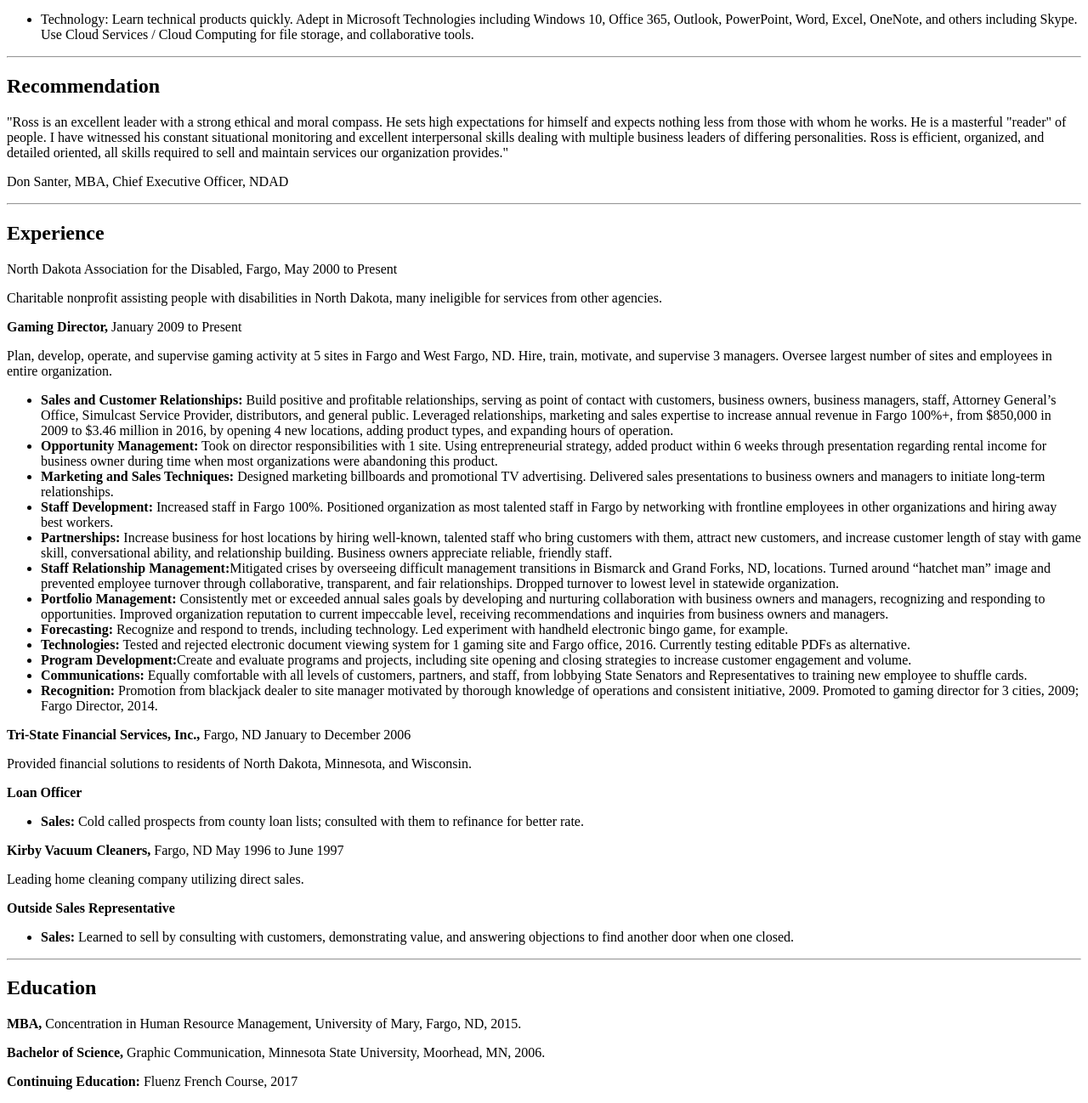
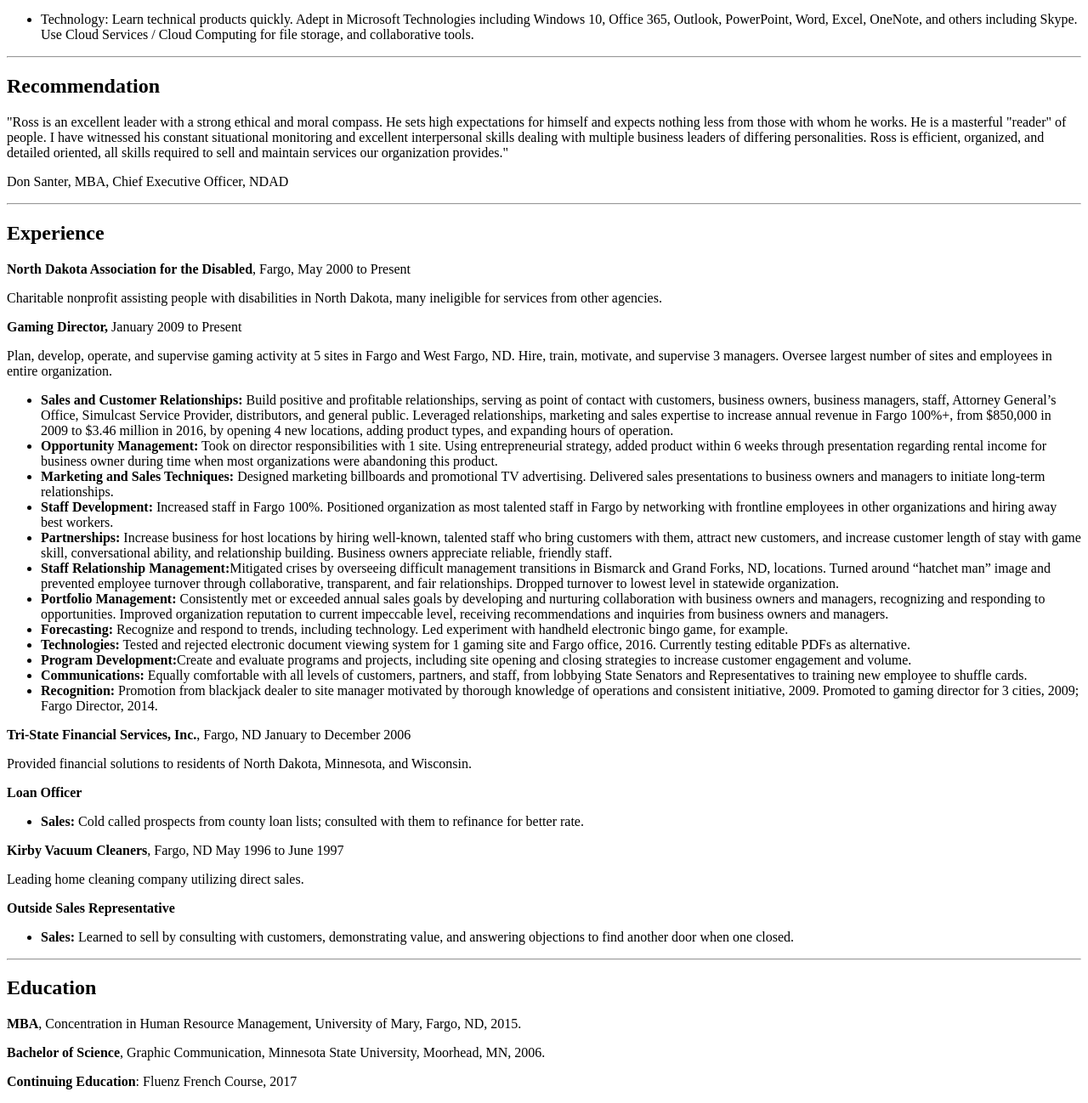
Before and after one commit to qualey/qualey.github.io, a plain HTML site: page index.html in a window 1280 px wide. Shown: the part 248-1546 px from the top of the page at 85% size. Drawn offline with Linux system fonts and the light colour scheme.

Commit message:
Update index.html

```diff
--- a/index.html
+++ b/index.html
@@ -25,7 +25,7 @@
 <p>Don Santer, MBA, Chief Executive Officer, NDAD</p>
   <hr>
 <h2>Experience</h2>
-<p>North Dakota Association for the Disabled, Fargo, May 2000 to Present</p>
+  <p><strong>North Dakota Association for the Disabled</strong>, Fargo, May 2000 to Present</p>
 <p>Charitable nonprofit assisting people with disabilities in North Dakota, many ineligible for services from other agencies.</p>
 <p><strong>Gaming Director,</strong> January 2009 to Present</p>
 <p>Plan, develop, operate, and supervise gaming activity at 5 sites in Fargo and West Fargo, ND. Hire, train, motivate, and supervise 3 managers. Oversee largest number of sites and employees in entire organization.</p>
@@ -43,13 +43,13 @@
 <li><strong>Communications:</strong> Equally comfortable with all levels of customers, partners, and staff, from lobbying State Senators and Representatives to training new employee to shuffle cards.</li>
 <li><strong>Recognition: </strong>Promotion from blackjack dealer to site manager motivated by thorough knowledge of operations and consistent initiative, 2009. Promoted to gaming director for 3 cities, 2009; Fargo Director, 2014.</li>
 </ul>
-<p><strong>Tri-State Financial Services, Inc.,</strong> Fargo, ND January to December 2006</p>
+<p><strong>Tri-State Financial Services, Inc.</strong>, Fargo, ND January to December 2006</p>
 <p>Provided financial solutions to residents of North Dakota, Minnesota, and Wisconsin.</p>
 <p><strong>Loan Officer</strong></p>
 <ul>
 <li><strong>Sales:</strong> Cold called prospects from county loan lists; consulted with them to refinance for better rate.</li>
 </ul>
-<p><strong>Kirby Vacuum Cleaners,</strong> Fargo, ND May 1996 to June 1997</p>
+<p><strong>Kirby Vacuum Cleaners</strong>, Fargo, ND May 1996 to June 1997</p>
 <p>Leading home cleaning company utilizing direct sales.</p>
 <p><strong>Outside Sales Representative</strong></p>
 <ul>
@@ -57,8 +57,8 @@
 </ul>
   <hr>
 <h2>Education</h2>
-<p><strong>MBA,</strong> Concentration in Human Resource Management, University of Mary, Fargo, ND, 2015.</p>
-<p><strong>Bachelor of Science,</strong> Graphic Communication, Minnesota State University, Moorhead, MN, 2006.</p>
-<p><strong>Continuing Education:</strong> Fluenz French&nbsp;Course, 2017</p>
+<p><strong>MBA</strong>, Concentration in Human Resource Management, University of Mary, Fargo, ND, 2015.</p>
+<p><strong>Bachelor of Science</strong>, Graphic Communication, Minnesota State University, Moorhead, MN, 2006.</p>
+<p><strong>Continuing Education</strong>: Fluenz French&nbsp;Course, 2017</p>
 </body>
 </html>
```
